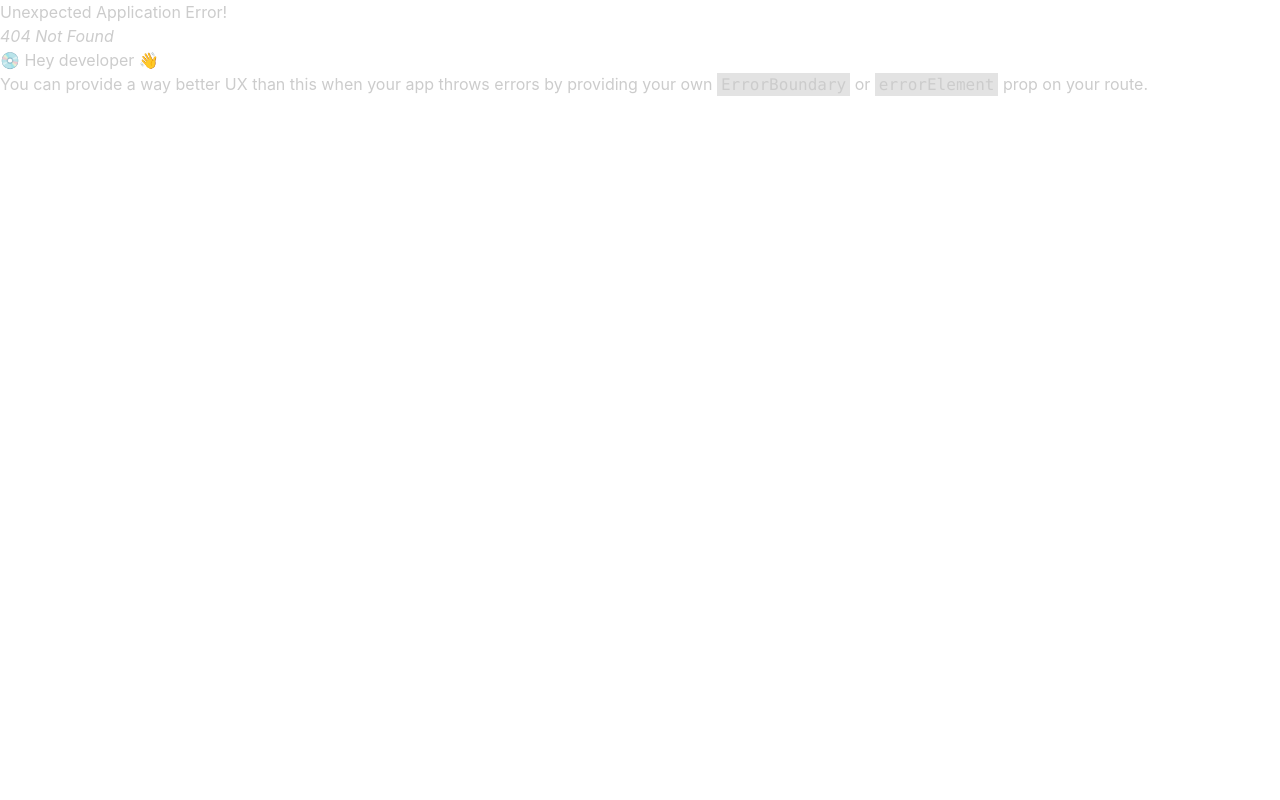
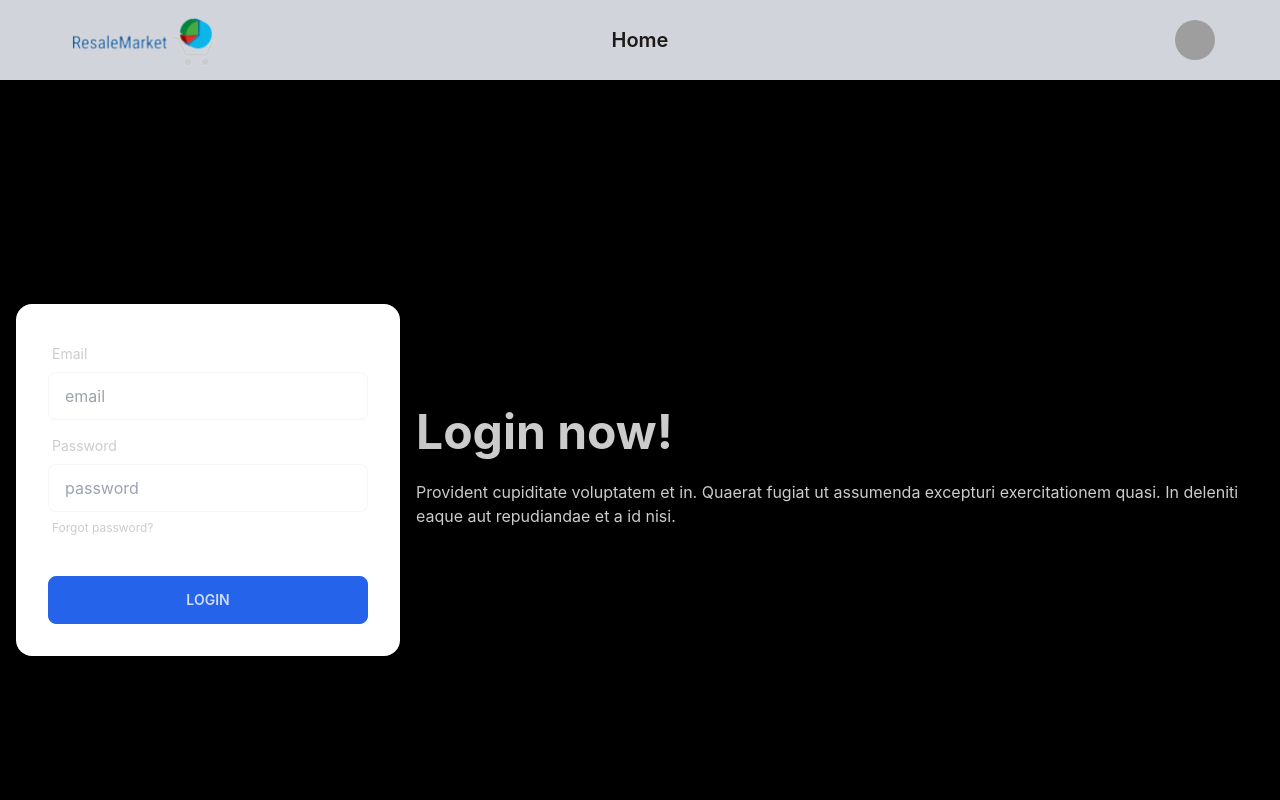
Before and after one commit to abirpuc/used-products-resale-client, a React (Create React App) app: page /singup in a window 1280 px wide. Before the commit this address had no page. Shown: the top 800 px of the page. Built offline with nearby package versions, Linux system fonts and the light colour scheme; grey boxes are pictures that could not be loaded.

Commit message:
design a simple login page

```diff
--- a/src/Components/AuthProvider/AuthProvider.js
+++ b/src/Components/AuthProvider/AuthProvider.js
@@ -1,10 +1,19 @@
-import React from 'react';
+import React, { createContext } from 'react';
+import { getAuth } from "firebase/auth";
+import app from '../../Firebase/firebase.config';
 
-const AuthProvider = () => {
+const AuthContext = createContext();
+const auth = getAuth(app);
+
+const AuthProvider = ({children}) => {
+
+    const authInfo={
+
+    }
     return (
-        <div>
-
-        </div>
+        <AuthContext.Provider value={authInfo}>
+            {children}
+        </AuthContext.Provider>
     );
 };
 
--- a/src/Components/Pages/Home/Banner/Banner.js
+++ b/src/Components/Pages/Home/Banner/Banner.js
@@ -1,8 +1,10 @@
-import React from 'react';
+import React, { useState } from 'react';
+import { Link } from 'react-router-dom';
+import Login from '../../Login/Login';
 import './Banner.css';
 const Banner = () => {
     return (
-        <div className="w-full h-[600px] relative img-gradient">
+        <div className="w-full h-[600px] relative ">
             <img className='h-full w-full' src="https://images.unsplash.com/photo-1635798461201-86f49f8cfcac?ixlib=rb-4.0.3&ixid=MnwxMjA3fDB8MHxzZWFyY2h8M3x8bW90b3JjeWNsZSUyMHBpY3R1cmV8ZW58MHx8MHx8&auto=format&fit=crop&w=500&q=60" alt="" />
             <div className='text-white absolute w-1/2 top-10 left-1/4 text-center'>
                 <div >
@@ -10,12 +12,15 @@ const Banner = () => {
                     <p className='text-2xl text-white'>if search a good motorcycle with reasonable price. We think a good old bike waiting for you</p>
                 </div>
                 <div className='grid lg:grid-cols-2 gap-2 grid-cols-1 mt-3 w-1/2 mx-auto'>
-                    <button className='btn text-accent btn-info'>Register</button>
-                    <button className='btn text-accent btn-info'>Login</button>
+                    <button className='btn text-center btn-info'><Link to="/singup">Register</Link></button>
+                    <button className='btn text-center btn-info'><Link to="/login">Login</Link></button>
                 </div>
             </div>
+
         </div>
     );
 };
 
 export default Banner;
+
+// img-gradient
--- /dev/null
+++ b/src/Components/Pages/Login/Login.js
@@ -0,0 +1,50 @@
+import React from 'react';
+import { FaGoogle } from 'react-icons/fa';
+import { Link } from 'react-router-dom';
+
+const Login = () => {
+    return (
+        <div className='w-3/4 mx-auto'>
+            <div className="hero">
+                <div className="hero-content flex-col lg:flex-row">
+                    <div className='w-1/2'>
+                        <img src="https://img.freepik.com/free-vector/mobile-login-concept-illustration_114360-135.jpg?w=2000" className="" />
+                    </div>
+                    <div className='w-1/2'>
+                        <form className='px-5'>
+                            <div className="form-control w-full ">
+                                <label className="label">
+                                    <span className="label-text text-2xl text-neutral">Name</span>
+                                </label>
+                                <input type="text" placeholder="Type here" className="input text-neutral input-bordered w-full " />
+                            </div>
+                            <div className="form-control w-full text-neutral">
+                                <label className="label">
+                                    <span className="label-text text-neutral text-2xl">Password</span>
+                                </label>
+                                <input type="password" placeholder="Type here" className="text-neutral input input-bordered w-full " />
+                                <label className="label">
+                                    <span className="label-text-alt">forgatepasword?</span>
+                                </label>
+                            </div>
+                            <div className="text-center my-4">
+                                <button className='btn btn-primary w-1/2 mx-auto'>Login</button>
+                            </div>
+                        </form>
+                        <div className='my-4 text-center text-xl text-neutral'>
+                            <p>If are not an Account?<span className='text-success'><Link to="/singup">Create a new Account</Link></span></p>
+                        </div>
+                        <div className='grid grid-cols-1 gap-4'>
+                            <button className='btn btn-error w-1/2 mx-auto'>
+                                <FaGoogle className='text-accent text-xl mr-2'></FaGoogle>
+                                Login with Google
+                                </button>
+                        </div>
+                    </div>
+                </div>
+            </div>
+        </div>
+    );
+};
+
+export default Login;
--- a/src/Components/Pages/Shared/Header/Nabvar.js
+++ b/src/Components/Pages/Shared/Header/Nabvar.js
@@ -5,7 +5,7 @@ import logo from '../../../../assets/resale.png'
 const Nabvar = () => {
 
     const menuItems = <>
-        <li className='text-xl text-neutral font-semibold'><Link>Home</Link></li>
+        <li className='text-xl text-neutral font-semibold'><Link to="/">Home</Link></li>
     </>
     return (
         <div className="bg-secondary">
--- /dev/null
+++ b/src/Components/Pages/SingUp/SingUp.js
@@ -0,0 +1,38 @@
+import React from 'react';
+
+const SingUp = () => {
+    return (
+        <div className="hero min-h-screen bg-base-200">
+        <div className="hero-content flex-col lg:flex-row-reverse">
+          <div className="text-center lg:text-left">
+            <h1 className="text-5xl font-bold">Login now!</h1>
+            <p className="py-6">Provident cupiditate voluptatem et in. Quaerat fugiat ut assumenda excepturi exercitationem quasi. In deleniti eaque aut repudiandae et a id nisi.</p>
+          </div>
+          <div className="card flex-shrink-0 w-full max-w-sm shadow-2xl bg-base-100">
+            <div className="card-body">
+              <div className="form-control">
+                <label className="label">
+                  <span className="label-text">Email</span>
+                </label>
+                <input type="text" placeholder="email" className="input input-bordered" />
+              </div>
+              <div className="form-control">
+                <label className="label">
+                  <span className="label-text">Password</span>
+                </label>
+                <input type="text" placeholder="password" className="input input-bordered" />
+                <label className="label">
+                  <a href="#" className="label-text-alt link link-hover">Forgot password?</a>
+                </label>
+              </div>
+              <div className="form-control mt-6">
+                <button className="btn btn-primary">Login</button>
+              </div>
+            </div>
+          </div>
+        </div>
+      </div>
+    );
+};
+
+export default SingUp;
--- a/src/index.js
+++ b/src/index.js
@@ -3,11 +3,14 @@ import ReactDOM from 'react-dom/client';
 import './index.css';
 import App from './App';
 import reportWebVitals from './reportWebVitals';
+import AuthProvider from './Components/AuthProvider/AuthProvider';
 
 const root = ReactDOM.createRoot(document.getElementById('root'));
 root.render(
   <React.StrictMode>
-    <App />
+    <AuthProvider>
+      <App />
+    </AuthProvider>
   </React.StrictMode>
 );
 
```
Also changed, not shown: src/Components/Router/Router/Router.js (+10 -0 lines).
